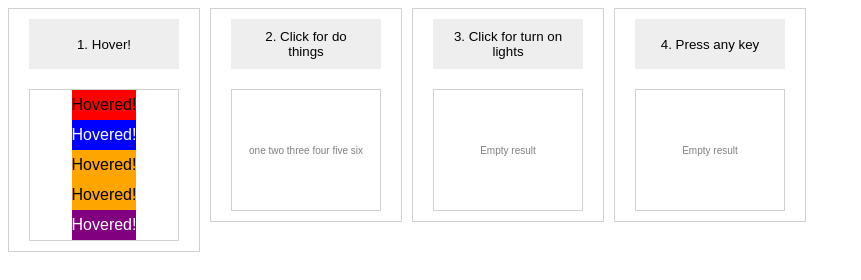
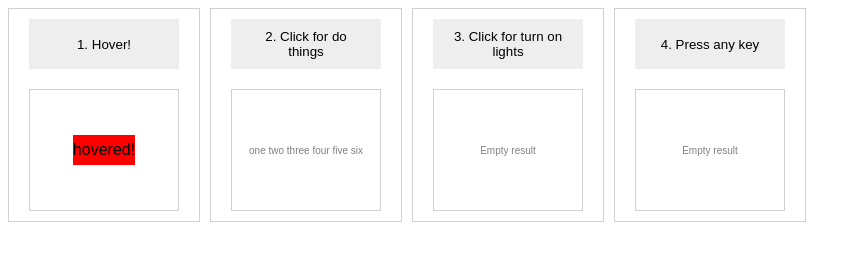
Before and after one commit to Oleksandr-Heleta/js-advanced, a plain HTML site: page lesson_2/classwork/task2.html in a window 1280 px wide. Both pictures are taken after a click on the button "1. Hover!". Shown: the whole page, without its empty margins (0-861 px from the left). Drawn offline with Linux system fonts and the light colour scheme.

```diff
--- a/lesson_2/classwork/task2.html
+++ b/lesson_2/classwork/task2.html
@@ -10,11 +10,11 @@
     <div class="testBlock hover">
       <button class="iButton" id="mouseHover">1. Hover!</button>
       <ul id="hoverResult" class="resultBlock">
-        <li class="red">Hovered!</li>
+        <!-- <li class="red">Hovered!</li>
         <li class="blue">Hovered!</li>
         <li class="orange">Hovered!</li>
         <li class="orange">Hovered!</li>
-        <li class="purple">Hovered!</li>
+        <li class="purple">Hovered!</li> -->
       </ul>
     </div>
 
--- a/lesson_2/classwork/task2.js
+++ b/lesson_2/classwork/task2.js
@@ -0,0 +1,92 @@
+/*
+
+      Поработаем немного с ивентами:
+      onmouseenter
+      onclick
+      oncontextmenu
+      onkeydown
+
+      Задание:
+      На каждую из конопок назначить действие которое будет выполнять следующее действие:
+      1.На ховер(onmouseenter) повесить обработчик который будет при каждом наведении
+        на кнопку будет выводить в блок результатом елемент li с текстом "hovered!"
+        у которого будет один из следующих класов:
+        red blue green orange purple
+
+      2.На кнопку клика(onclick) повесить обработчик который будет удалять классы с
+        блока с результатом по очереди в таком порядке:
+
+        six > two > three > four > one > five
+
+        после того как блок окажется пустым, добавить их в порядке возрастания
+
+        one > two > three ... > six
+
+      3. На кнопку клика (Light) повесить обработчик, который будет выводить в
+      блок с результатом (lightResult) поочередно один из цветов светофора:
+      Цикл: Off -> Red -> Yellow -> Green -> Off
+
+      4. На кнопку с обработчиком нажатия (onkeydown) повесить обработчик который будет:
+
+        - Выводить в блок с результатом(keyboardResult) число нажатий на любую из клавиш клавиатуры.
+        - Давать блоку (keyboardResult) классы, которые соотсветствуют числу кликов:
+
+        Н-р:
+        1 -> one
+        3 -> three
+        5 -> five
+        11 -> one one
+        115 -> one one five
+
+
+
+    */
+
+   function getRandomIntInclusive(min, max) {
+    min = Math.ceil(min);
+    max = Math.floor(max);
+    return Math.floor(Math.random() * (max - min + 1)) + min;
+  }
+
+   const mouseHover = document.getElementById('mouseHover');
+   const mouseClick = document.getElementById('mouseClick');
+   const mouseLight = document.getElementById('mouseLight');
+   const keyboardButton = document.getElementById('keyboardButton');
+
+   const hoverResult = document.getElementById('hoverResult');
+   const clickResult = document.getElementById('hoverResult');
+
+   const hoverArr = ['red', 'blue', 'green', 'orange', 'purple'];
+   const onclickFirstArr = ['six', 'two', 'three', 'four', 'one', 'five'];
+   const onclickSecondArr = ['one', 'two', 'three', 'four', 'five', 'six'];
+
+//    ---task1---
+   mouseHover.onmouseenter = function(){
+
+       const li = document.createElement('li');
+       li.innerText = "hovered!";
+       li.classList.add(hoverArr[getRandomIntInclusive(0, hoverArr.length - 1)]);
+       hoverResult.appendChild(li);
+
+    //  console.log('hover');
+   }
+
+//    ---task2---
+   var clickIndex = 0;
+   var direction = true;
+
+   mouseClick.onclick = function(){
+
+
+       console.log('click');
+   }
+
+//    ---task3---
+   mouseLight.onclick = function(e){
+       console.log('light');
+   }
+
+   var counter = 0;
+   keyboardButton.onkeydown = function(){
+       console.log('keydown');
+   }
```
